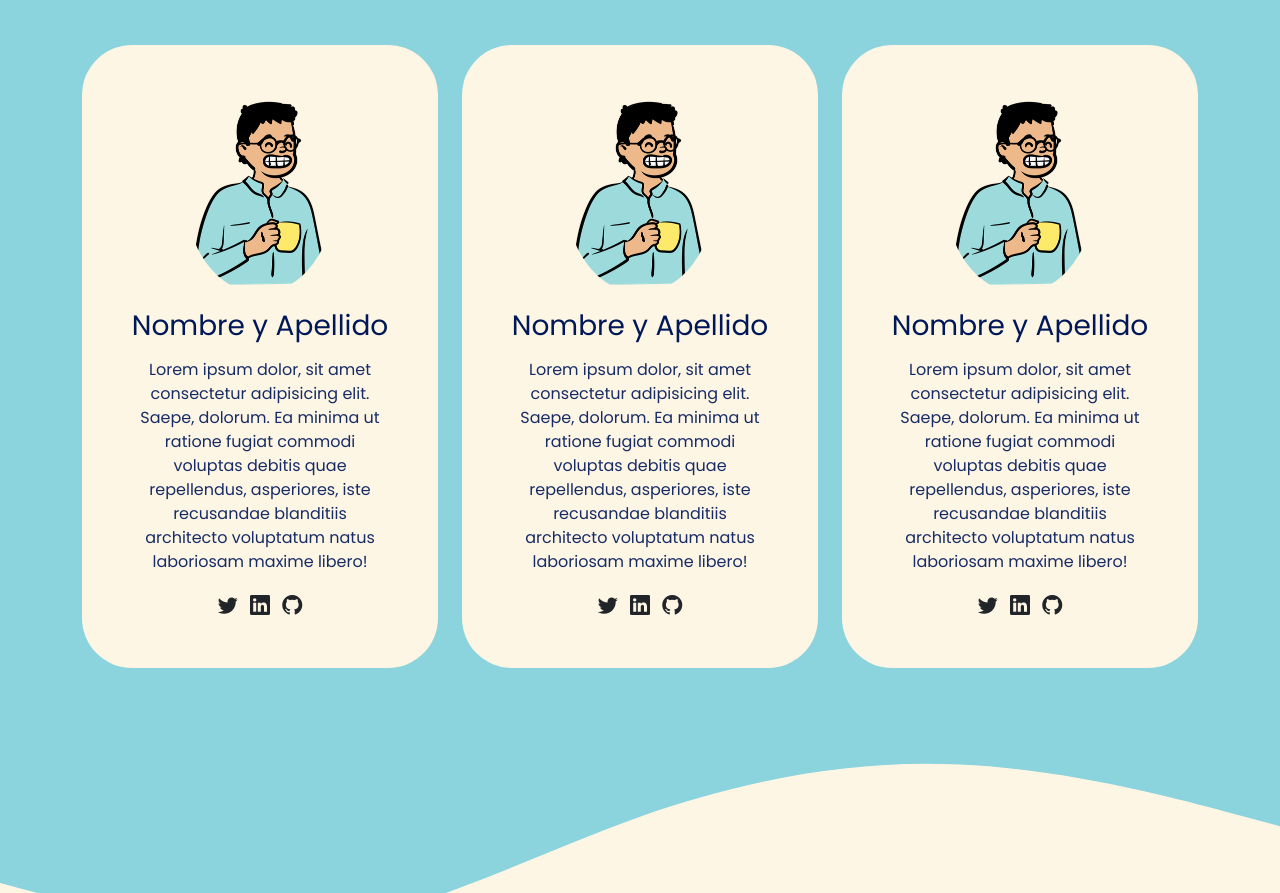
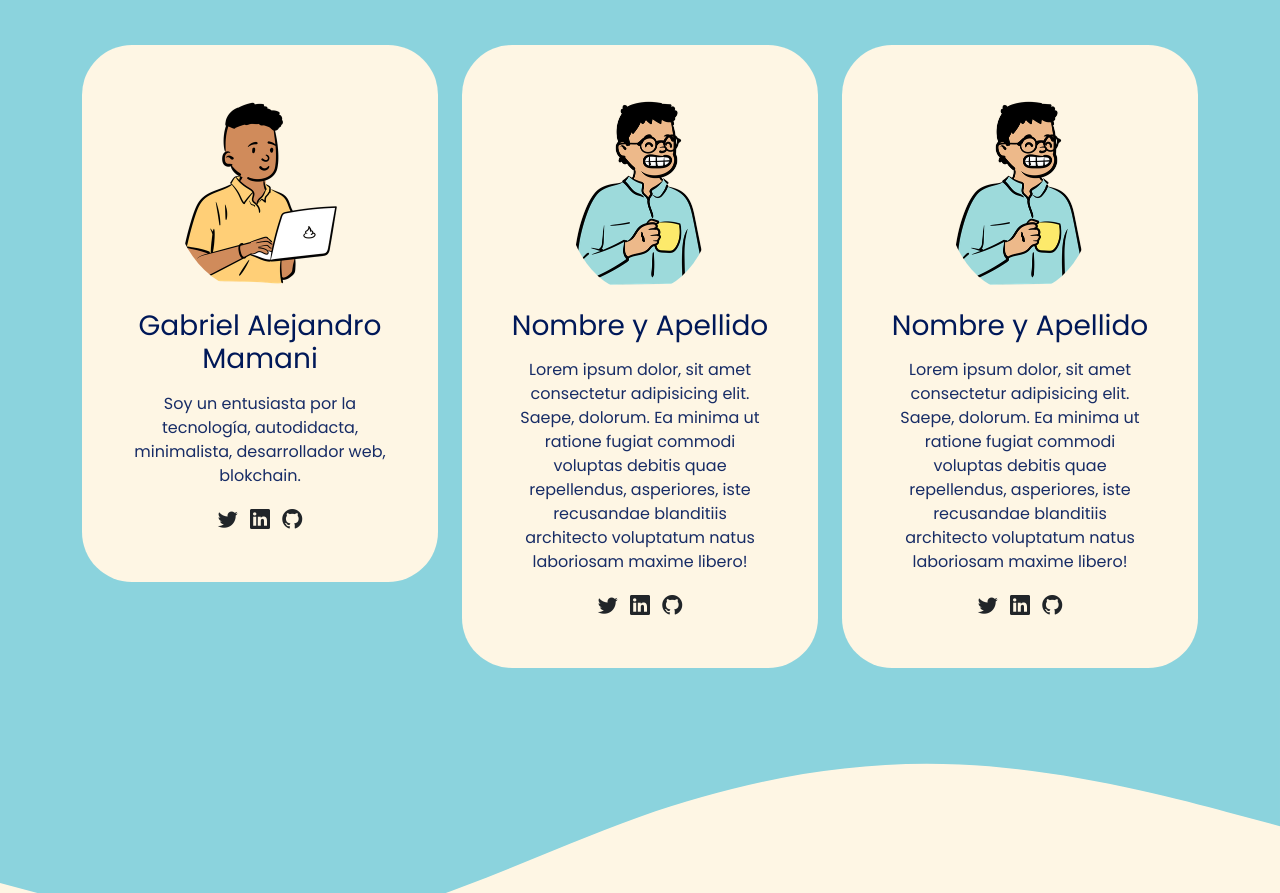
Before and after one commit to gamcode98/devtech-podcast-web, a plain HTML site: page index.html in a window 1280 px wide. Shown: the part 1190-2083 px from the top of the page. Drawn offline with nearby package versions, Linux system fonts and the light colour scheme.

Commit message:
first card modified

```diff
--- a/index.html
+++ b/index.html
@@ -1,5 +1,6 @@
 <!DOCTYPE html>
 <html lang="en">
+
 <head>
   <meta charset="UTF-8">
   <meta http-equiv="X-UA-Compatible" content="IE=edge">
@@ -100,14 +101,14 @@
           <div class="col-md-6 col-lg-4 mb-3">
             <div class="card">
               <div class="card-body text-center p-5">
-                <img src="./assets/avatar.png" alt="avatar" class=" img img-fluid rounded-circle mb-3">
-                <h3 class="title card-title mb-3">Nombre y Apellido</h3>
-                <p>Lorem ipsum dolor, sit amet consectetur adipisicing elit. Saepe, dolorum. Ea minima ut ratione fugiat
-                  commodi voluptas debitis quae repellendus, asperiores, iste recusandae blanditiis architecto
-                  voluptatum natus laboriosam maxime libero!</p>
+                <img src="./assets/gam-avatar.png" alt="avatar" class=" img img-fluid rounded-circle mb-3">
+                <h3 class="title card-title mb-3">Gabriel Alejandro Mamani</h3>
+                <p>Soy un entusiasta por la tecnología, autodidacta, minimalista, desarrollador web, blokchain.</p>
                 <a href="#"><i class="bi bi-twitter text-dark mx-1 lead"></i></a>
-                <a href="#"><i class="bi bi-linkedin text-dark mx-1 lead"></i></a>
-                <a href="#"><i class="bi bi-github text-dark mx-1 lead"></i></a>
+                <a href="https://www.linkedin.com/in/gabriel-alejandro-maman%C3%AD-432108237" target="_blank"><i
+                    class="bi bi-linkedin text-dark mx-1 lead"></i></a>
+                <a href="https://github.com/gamcode98" target="_blank"><i
+                    class="bi bi-github text-dark mx-1 lead"></i></a>
               </div>
             </div>
           </div>
```
Also changed, not shown: assets/gam-avatar.png (added).
